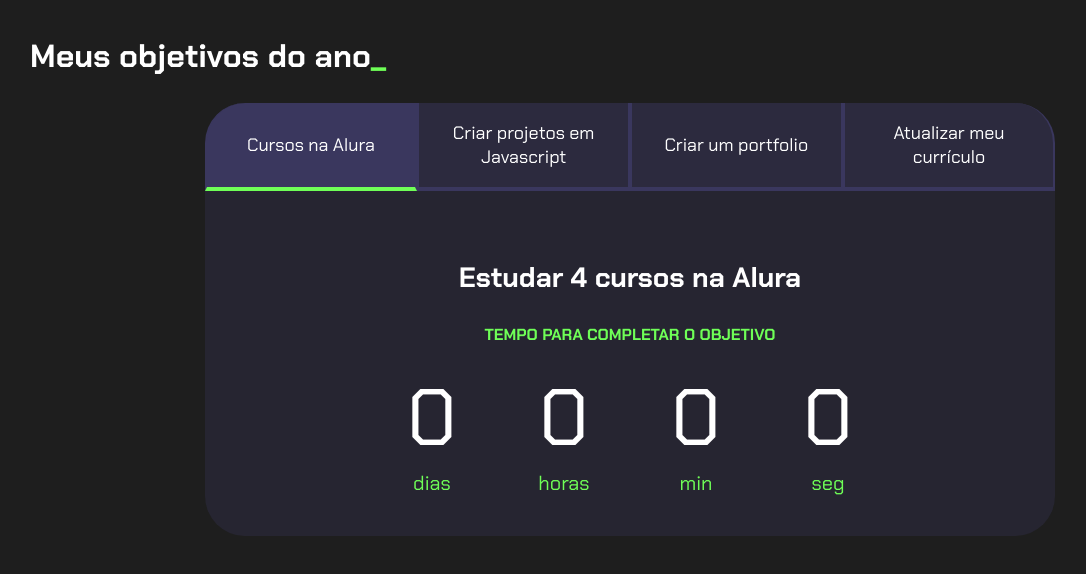
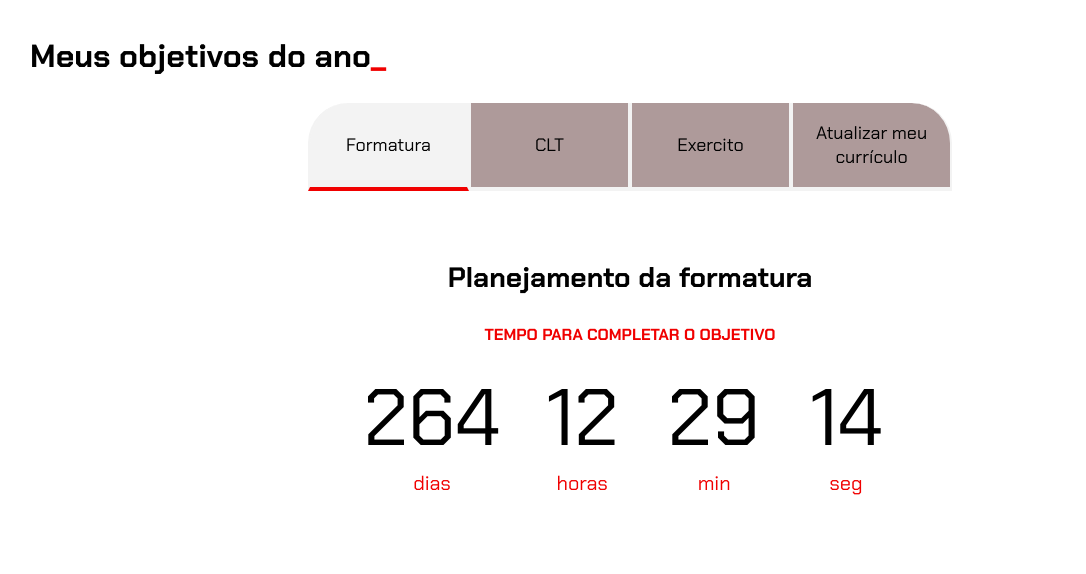
Before and after one commit to grifc123/trabalho1, a plain HTML site: page site-criativo-alura/js-projeto-aula-10/index.html in a window 1280 px wide. Shown: the whole page, without its empty margins (10-1096 px from the left). Drawn offline with Linux system fonts and the light colour scheme.

Commit message:
Add files via upload

```diff
--- a/site-criativo-alura/js-projeto-aula-10/index.html
+++ b/site-criativo-alura/js-projeto-aula-10/index.html
@@ -13,14 +13,14 @@
         <h2 class="titulo-principal">Meus objetivos do ano<span>_</span></h2>
         <div class="conteudo">
             <div class="botoes">
-                <button class="botao ativo">Cursos na Alura</button>
-                <button class="botao">Criar projetos em Javascript</button>
-                <button class="botao">Criar um portfolio</button>
+                <button class="botao ativo">Formatura</button>
+                <button class="botao">CLT</button>
+                <button class="botao">Exercito</button>
                 <button class="botao">Atualizar meu currículo</button>
             </div>
             <div class="abas-textos">
                 <div class="aba-conteudo ativo">
-                    <h3 class="aba-conteudo-titulo-principal">Estudar 4 cursos na Alura</h3>
+                    <h3 class="aba-conteudo-titulo-principal">Planejamento da formatura</h3>
                     <h4 class="aba-conteudo-titulo-secundario">Tempo para completar o objetivo</h4>
                     <div class="contador">
                         <div class="contador-digito">
@@ -42,8 +42,9 @@
                     </div>
                 </div>
                 <div class="aba-conteudo">
-                    <h3 class="aba-conteudo-titulo-principal">Criar 5 projetos em Javascript</h3>
+                    <h3 class="aba-conteudo-titulo-principal">Procurar um emprego</h3>
                     <h4 class="aba-conteudo-titulo-secundario">Tempo para completar o objetivo</h4>
+                    <img src="carteira de trabalho.jpg" alt="trabalho"class="CLT">
                     <div class="contador">
                         <div class="contador-digito">
                             <p class="contador-digito-numero" id="dias1"></p>
@@ -64,7 +65,7 @@
                     </div>
                 </div>
                 <div class="aba-conteudo">
-                    <h3 class="aba-conteudo-titulo-principal">Criar um portfolio com os meus 3 melhores projetos</h3>
+                    <h3 class="aba-conteudo-titulo-principal">Se alistar</h3>
                     <h4 class="aba-conteudo-titulo-secundario">Tempo para completar o objetivo</h4>
                     <div class="contador">
                         <div class="contador-digito">
@@ -86,7 +87,7 @@
                     </div>
                 </div>
                 <div class="aba-conteudo">
-                    <h3 class="aba-conteudo-titulo-principal">Atualizar meu curriculo com os certificados da Alura</h3>
+                    <h3 class="aba-conteudo-titulo-principal">Atualizar meu curriculo com os certificados dos meus cursos</h3>
                     <h4 class="aba-conteudo-titulo-secundario">Tempo para completar o objetivo</h4>
                     <div class="contador">
                         <div class="contador-digito">
--- a/site-criativo-alura/js-projeto-aula-10/main.js
+++ b/site-criativo-alura/js-projeto-aula-10/main.js
@@ -15,10 +15,10 @@
 }
 
 const contadores = document.querySelectorAll(".contador");
-const tempoObjetivo1 = new Date("2023-10-05T00:00:00");
-const tempoObjetivo2 = new Date("2023-12-05T00:00:00");
-const tempoObjetivo3 = new Date("2023-12-30T00:00:00");
-const tempoObjetivo4 = new Date("2024-02-01T00:00:00");
+const tempoObjetivo1 = new Date("2024-12-05T00:00:00");
+const tempoObjetivo2 = new Date("2024-12-05T00:00:00");
+const tempoObjetivo3 = new Date("2024-06-30T00:00:00");
+const tempoObjetivo4 = new Date("2024-12-01T00:00:00");
 
 const tempos = [tempoObjetivo1,tempoObjetivo2,tempoObjetivo3,tempoObjetivo4];
 
--- a/site-criativo-alura/js-projeto-aula-10/style.css
+++ b/site-criativo-alura/js-projeto-aula-10/style.css
@@ -1,12 +1,13 @@
 @import url('https://fonts.googleapis.com/css2?family=Chakra+Petch:wght@400;700&display=swap');
 
 :root {
-    --cor-de-fundo: #1E1E1E;
-    --verde: #6FFF57;
-    --branco: #FFFFFF;
-    --botao-ativo: #3A375E;
-    --botao-inativo: rgba(58, 55, 94, 0.5);
-    --texto-fundo: rgba(58, 55, 94, 0.3);
+    --cor-de-fundo: #ffffff;
+    --verde: #f00000;
+    --branco: #000000;
+    --botao-ativo: #f3f3f3;
+    --botao-inativo: rgba(94, 55, 55, 0.5);
+    --texto-fundo: const tempoObjetivo3 = new Date("2024-o2-30T00:00:00");
+    rgba(0, 0, 0, 0.3);
 }
 
 body {
```
Also changed, not shown: site-criativo-alura/js-projeto-aula-10/carteira de trabalho.jpg (added), site-criativo-alura/js-projeto-aula-10/formatura.jpeg (added).
